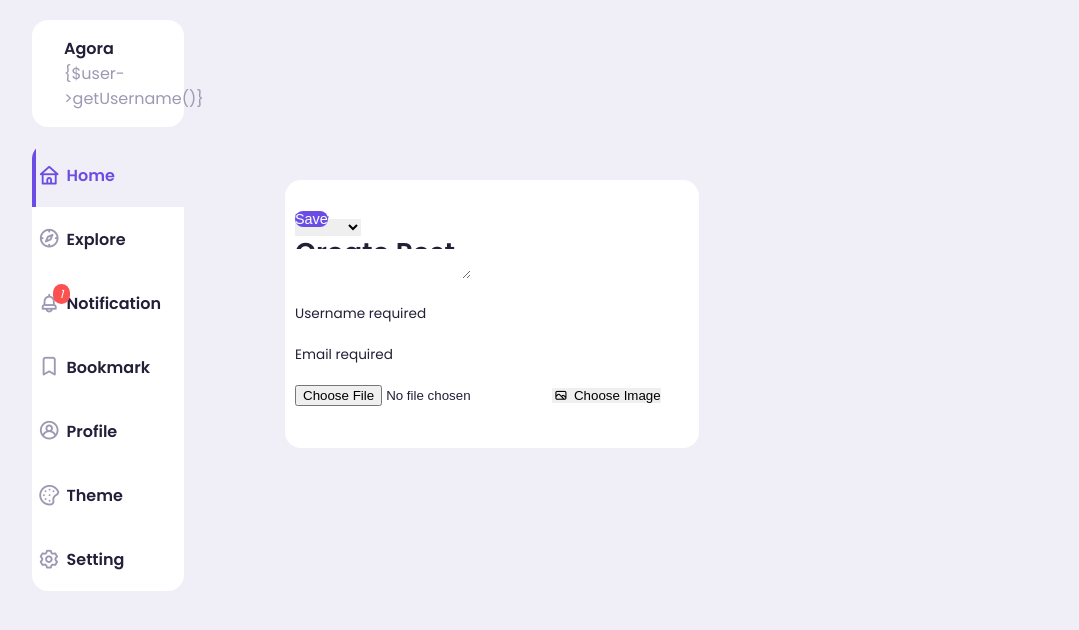
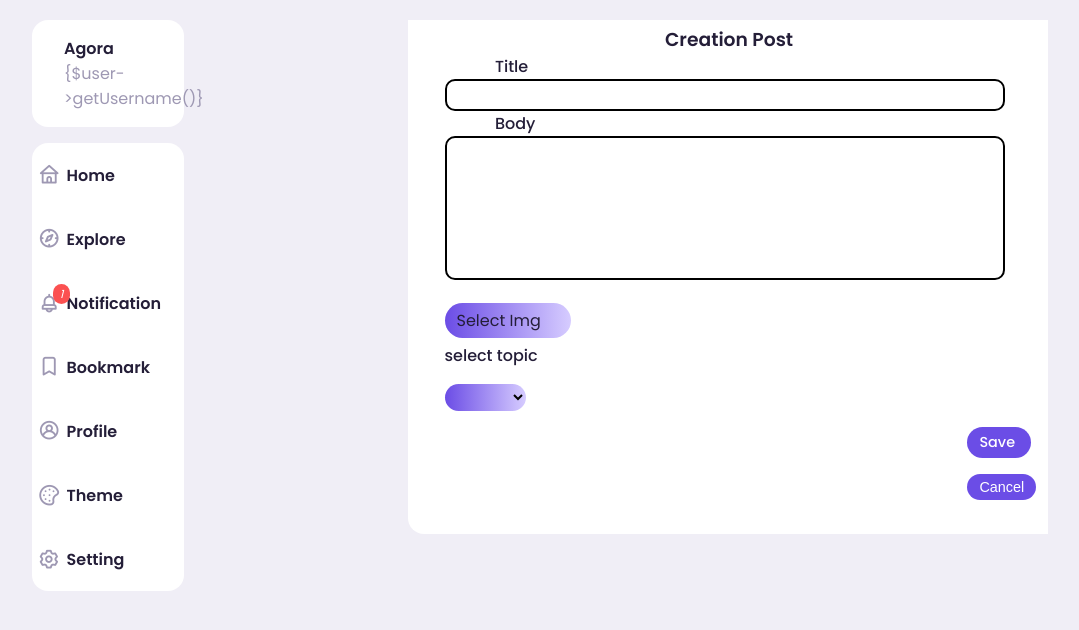
Before and after one commit to flebo45/Agora, a PHP site: the page made by html css js/creation-post.html in a window 1280 px wide. Shown: the part 66-696 px from the top of the page, without its empty margins (96-1175 px from the left). Run offline with PHP 8.4, Linux system fonts and the light colour scheme.

Commit message:
some changes

```diff
--- a/html css js/creation-post.html
+++ b/html css js/creation-post.html
@@ -1,5 +1,5 @@
 <!DOCTYPE html>
-<html lang="en" xmlns="http://www.w3.org/1999/html">
+<html lang="en" xmlns="http://www.w3.org/1999/html" xmlns="http://www.w3.org/1999/html">
 <head>
   <meta charset="UTF-8">
   <meta http-equiv="X-UA-compatible" content ="IE=edge">
@@ -38,7 +38,7 @@
     <div class="left">
       <a class="profile">
         <div class="profile-photo">
-          <img src="Img/A.png" alt=" log in">
+          <img src="Img/A.png" alt="log in">
         </div>
         <div class ="handle">
           <h4> Agora </h4>
@@ -48,10 +48,10 @@
       </a>
       <!-----------------------SIDE BAR-------------------->
       <div class="sidebar">
-        <a class="menu-items active">
-          <span> <i class="uil uil-home"></i></span> <h3> Home</h3>
+        <a class="menu-items">
+          <button class="btn-transparent" onclick="location.href='index.html'"> <i class="uil uil-home"></i></button> <h3> Home</h3>
         </a>
-        <a class="menu-items ">
+        <a class="menu-items">
           <button class="btn-transparent" onclick="location.href='explore.html'"> <i class="uil uil-compass"></i></button> <h3> Explore</h3>
         </a>
         <a class="menu-items" id="notification">
@@ -83,6 +83,7 @@
         <a class="menu-items " >
           <span> <i class="uil uil-setting"></i></span> <h3> Setting</h3>
         </a>
+
       </div>
     </div>
 
@@ -90,54 +91,51 @@
     <!-----------------------END OF LEFT-------------------->
 
     <!---------------------CREATION POST------------------------>
-
-    <div class="middle creation-post ">
-      <form action="#" method="post" class="form-creation md-box" enctype="multipart/form-data">
-        <h1 class="title"> Create Post</h1>
-
-        <ul class="form-error">
-          <li>Username required</li>
-          <li>Email required</li>
-        </ul>
-
-        <div class="input-group">
-        <label for="title">Title</label>
-        <input type="text" name="title" id="title" class="input-control">
+    <div class="creation">
+      <div class="form-box">
+        <div class="tex-bold">
+          <h3>Creation Post</h3>
         </div>
-
-        <div class="input-group">
-          <label for="post-editor">Body</label>
-          <textarea name="body" id="post-editor"></textarea>
-        </div>
-
-        <div class="post-details">
-          <div class="select-topic-wrapper">
-            <div class="input-group">
+        <form enctype="multipart/form-data" id="creation-post" >
+          <h4 class="tex-bold left-transition" >Title</h4>
+          <label>
+            <input type="text" class="text" required>
+          </label>
+          <h4 class="tex-bold left-transition">Body</h4>
+          <label>
+            <textarea class="text-area" required></textarea>
+          </label>
+          <div>
+            <label class="custom-btn">
+          <input type="file" name="image" id="" class="image-input" accept="image/*">
+              Select Img
+            </label>
+          </div>
+          <div>
+            <h4 class="tex-bold " style="margin-left: 5%; margin-top: 0.3rem;">select topic</h4>
+            <label>
               <label for="topic"></label>
-              <select name="topic_id" id="topic">
+              <select name="topic_id" id="topic" required>
                 <option></option>
-                <option value="Cucina">Cucina</option>
+                <option value="Cocking">Cocking</option>
                 <option value="Sport">Sport</option>
-                <option value="Viaggi">Viaggi</option>
+                <option value="Travel">Travel</option>
                 <option value="Cinema">Cinema</option>
                 <option value="Casa">Casa</option>
               </select>
-            </div>
+            </label>
           </div>
-          <div class="image-wrapper">
-            <input type="file" name="image" id="" class="hide image-input">
-            <button type="button" class="bg-image">
-              <span>
-                <i class="uil uil-image image-outline"></i>
-                <span>Choose Image</span>
-              </span>
-            </button>
+          <div>
+            <label class=" btn btn-primary">Save
+                <button type="submit" class="btn-transparent"></button>
+            </label>
           </div>
+        </form>
+
+        <div>
+        <button class="btn btn-primary" onclick="location.href='index.html'">Cancel</button>
         </div>
-        <div class="input-group">
-          <button type="submit" class="btn btn-primary">Save</button>
-        </div>
-      </form>
+      </div>
     </div>
   </div>
 </main>
--- a/html css js/index.html
+++ b/html css js/index.html
@@ -83,8 +83,7 @@
                 </a>
             </div>
             <!--------------------END OF SIDE BAR----------------->
-            <label
-                    class="btn btn-primary">create post
+            <label class="btn btn-primary">create post
                 <button class="btn-transparent" onclick="location.href='creation-post.html'"></button>
             </label>
         </div>
--- a/html css js/style.css
+++ b/html css js/style.css
@@ -46,27 +46,19 @@ body {
 /*LOG IN STYLE*/
 
 
-.box{
-    height: 100%;
-    width: 100%;
-    background-position: center;
-    background-size: cover;
-    position: absolute;
-}
-
-.form-box{
-    width: 380px;
-    height: 480px;
+.box .form-box{
+    width:25rem;
+    height: 30rem;
     position: relative;
-    margin: 30% auto;
+    margin: 5% auto;
     background:  var(--color-white);
     padding:5px;
     overflow: hidden;
 }
-.box .form-box h3{
-   margin-left:9rem;
+ .box .form-box h3{
+   margin-left:40%;
 }
-.button-box{
+.box .button-box{
     width: 220px;
     margin: 35px auto;
     position: relative;
@@ -776,48 +768,123 @@ main .container .left .profile{
 
 /*----------------------CREATION POST-------------------*/
 
-.main .container .center{
-    grid-column: 2/3;
+
+.creation .form-box{
+    margin-left: 30%;
+    height: 90%;
+    width:40rem;
+    position: relative;
+    background:  var(--color-white);
+    padding:5px;
+    overflow: hidden;
+}
+.creation .form-box h3{
+    margin-left:40%;
 }
 
- .form-creation{
-    background: var(--color-white);
-    border-radius: var(--card-border-radius);
-    padding:var(--card-padding);
-    margin: 10rem auto;
-    font-size: 0.85rem;
-    line-height: 3;
-     align-items: center;
+.left-transition{
+    margin-left: 13%;
+}
+.text{
+
+    margin-left:2rem;
+    padding: 1em;
+    border-radius: 10px;
+    border:2px solid black;
+    outline:none;
+    font-weight: 500;
+    line-height: 1.4;
+    width: 35rem;
+    height: 2rem;
+    transition: all 0.2s;
 }
 
-.main .container .center .creation-title{
-    position: absolute;
-}
- .main .container .center .creation-post{
-     align-items: center;
-     --card-padding: var(--card-padding);
-     display: flex;
-     gap: 1rem;
- }
-
- .creation-post .input-group{
-    margin-bottom: 16px;
- }
-
-.creation-post .input-group label{
-    display: block;
-    margin-bottom: 8px;
-
+.text:hover{
+    cursor: pointer;
 }
 
-.md-box{
-    padding: 32px 10px;
-    width: 75%;
+.text:focus{
+    cursor: text;
+    color: black;
+    background-color: white;
+    border-color:black;
 }
 
-.lg-box{
-    padding: 32px 10px;
-    width: 95%;
+.text-area{
+    margin-left:2rem;
+    resize: none;
+    padding: 1em;
+    border-radius: 10px;
+    border:2px solid black;
+    outline:none;
+    font-weight: 500;
+    line-height: 1.4;
+    width: 35rem;
+    height: 9rem;
+    transition: all 0.2s;
+}
+
+.text-area:hover{
+    cursor: pointer;
+}
+
+.text-area:focus{
+    cursor: text;
+    color: black;
+    background-color: white;
+    border-color:black;
+}
+
+ .form-box #topic{
+    margin-top: 1rem;
+    margin-left: 5%;
+    width:13%;
+    padding: 5px 12px;
+    cursor: pointer;
+    display: block;
+    background: linear-gradient(to right,hsl(var(--primary-color-hue),75%,60%), hsl(252,100%,90%));
+    border:0;
+    outline: none;
+    border-radius: 30px;
+}
+.form-box .btn{
+    padding: 5px 12px;
+    margin-top: 1rem;
+    margin-left: 88%;
+}
+
+
+.form-box .image-input{
+    margin-left: 5%;
+    margin-top: 1rem;
+}
+
+input[type="file"]{
+    display: none;
+}
+
+ .form-box .custom-btn {
+    margin-top: 1rem;
+    margin-left: 5%;
+    width:20%;
+    padding: 5px 12px;
+    cursor: pointer;
+    display: block;
+    background: linear-gradient(to right,hsl(var(--primary-color-hue),75%,60%), hsl(252,100%,90%));
+    border:0;
+    outline: none;
+    border-radius: 30px;
+}
+
+.form-box:first-child{
+    border-bottom-left-radius: var(--card-border-radius) ;
+    overflow: hidden;
+}
+
+
+.form-box:last-child{
+    border-bottom-left-radius: var(--card-border-radius) ;
+    overflow: hidden;
 }
 
 
```
